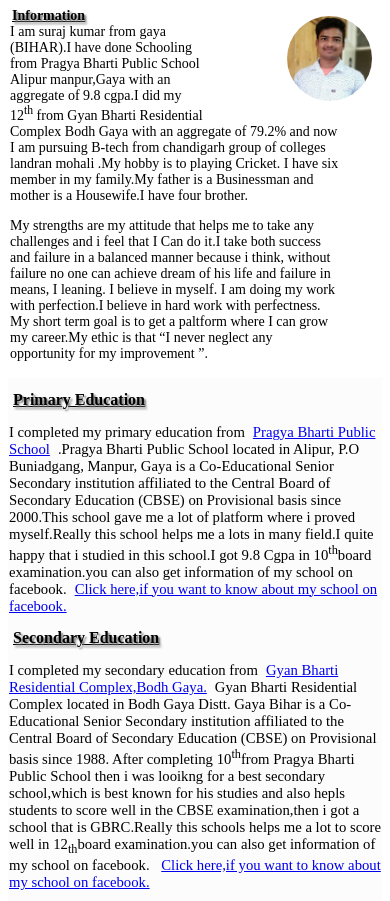
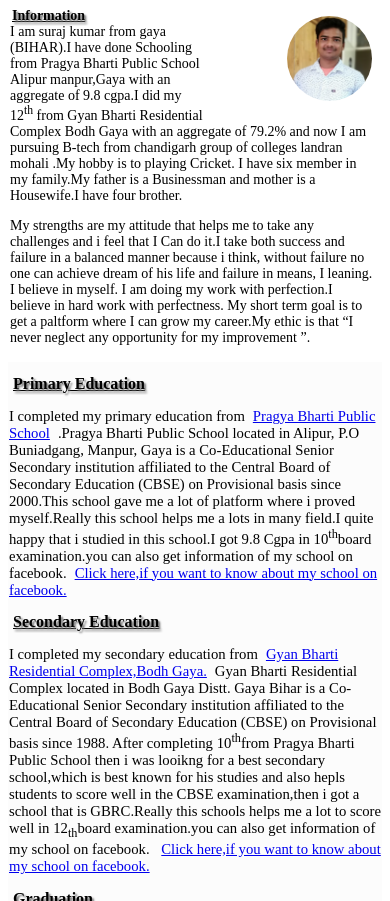
Before and after one commit to surajkr0404/surajkr0404.github.io, a plain HTML site: page About_me/About_me.html in a window 390 px wide. Shown: the top 901 px of the page. Drawn offline with Linux system fonts and the light colour scheme.

Commit message:
changing in about_me

```diff
--- a/css/About_me.css
+++ b/css/About_me.css
@@ -412,7 +412,7 @@
 
 			padding: 8px;
 			font-size: 16px;
-			width: 88%;
+			width: 95%;
 
 			}
 			#content
@@ -488,7 +488,7 @@
 
 			padding: 7px;
 			font-size: 15px;
-			width: 88%;
+			width: 95%;
 
 			}
 			#content
@@ -569,7 +569,7 @@
 
 			padding: 5px;
 			font-size: 14px;
-			width: 88%;
+			width: 95%;
 
 			}
 			#content
@@ -649,7 +649,7 @@
 		{
 			padding: 5px;
 			font-size: 14px;
-			width: 88%;
+			width: 95%;
 
 			}
 			#content
@@ -731,7 +731,7 @@
 
 			padding: 5px;
 			font-size: 14px;
-			width: 88%;
+			width: 95%;
 
 			}
 			#content
@@ -810,7 +810,7 @@
 
 			padding: 2px;
 			font-size: 14px;
-			width: 88%;
+			width: 95%;
 
 			}
 			#content
@@ -890,7 +890,7 @@
 
 			padding: 2px;
 			font-size: 14px;
-			width: 88%;
+			width: 98%;
 
 			}
 			#content
```
